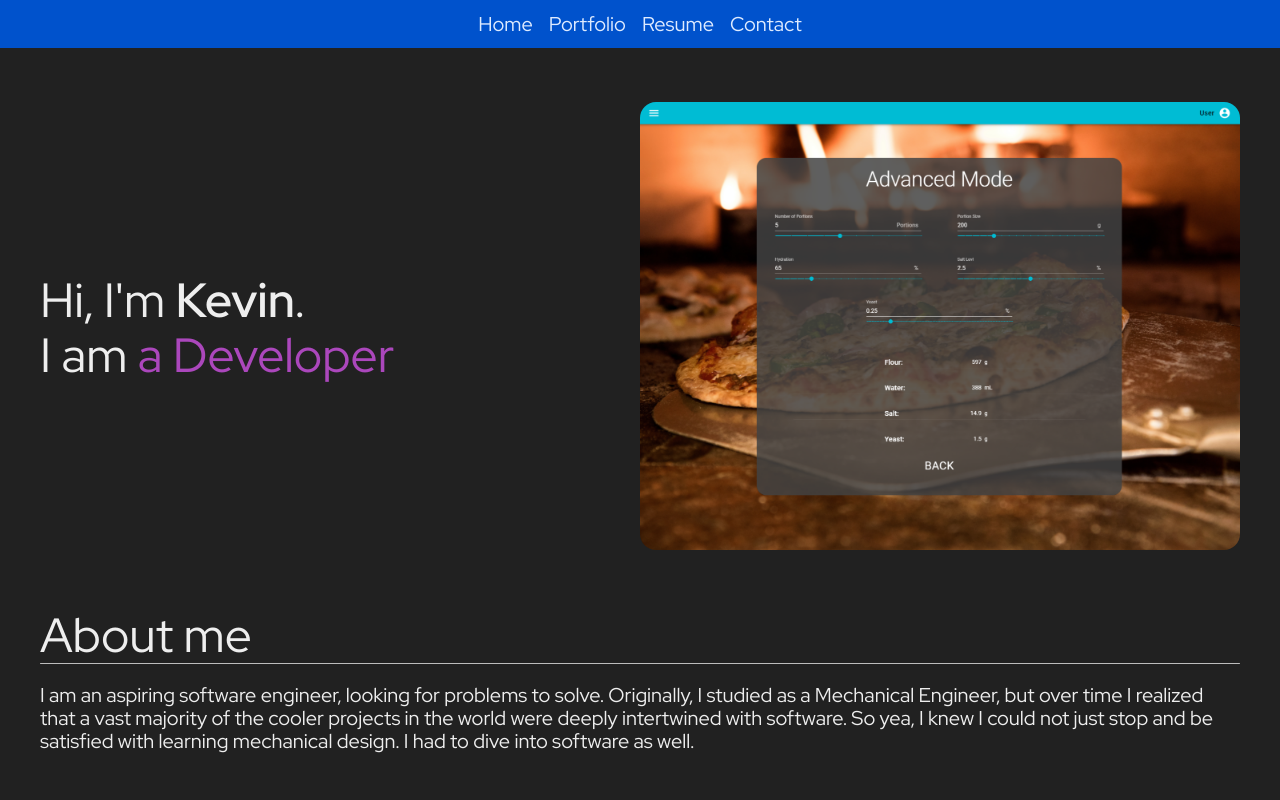
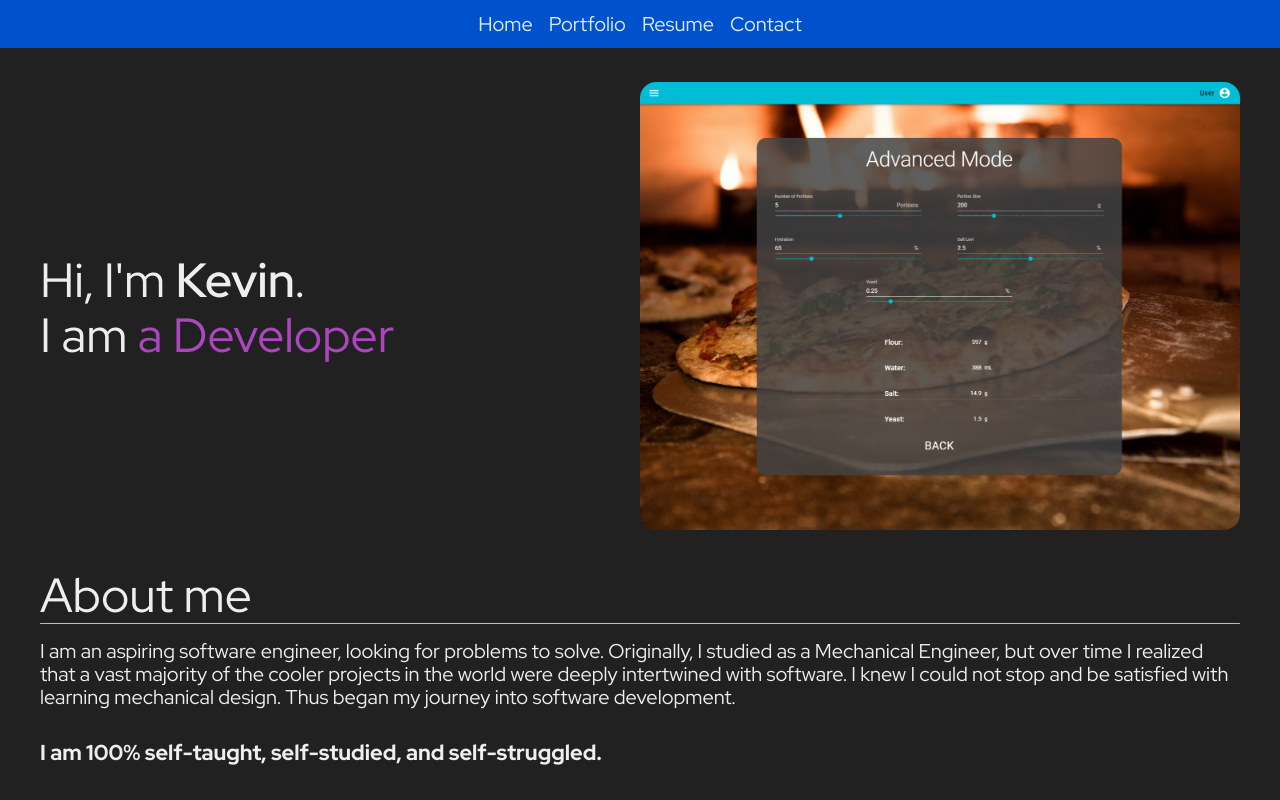
Before and after one commit to kevicha5928/portfolio, a React (Create React App) app: page / in a window 1280 px wide. Built offline with nearby package versions, Linux system fonts and the light colour scheme.

Commit message:
updating aboutme

```diff
--- a/src/Project/Pages/Home/AboutMe/index.jsx
+++ b/src/Project/Pages/Home/AboutMe/index.jsx
@@ -16,7 +16,11 @@ export default function AboutMe() {
         <Divider />
       </ButtonContainer>
 
-      <Description ref={aboutMeRef}>{aboutMe}</Description>
+      <Description ref={aboutMeRef}>{aboutMe.part1}</Description>
+      <Description bold fontSize={1.35}>
+        {aboutMe.part2}
+      </Description>
+      <Description>{aboutMe.part3}</Description>
     </MainContainer>
   );
 }
--- a/src/Project/Pages/Home/AboutMe/styles.js
+++ b/src/Project/Pages/Home/AboutMe/styles.js
@@ -1,12 +1,12 @@
 import styled from 'styled-components';
-import { color, font, mixin } from 'Shared/utils/styles';
+import { color, font, mixin, spacing } from 'Shared/utils/styles';
 
 export const MainContainer = styled.div`
   display: flex;
   flex-direction: column;
   justify-content: center;
   align-items: center;
-  margin: 0px;
+  margin-bottom: 16px;
 
   @media (max-width: 555px) {
     width: 80%;
@@ -14,9 +14,6 @@ export const MainContainer = styled.div`
 `;
 
 export const ButtonContainer = styled.div`
-  @media (max-width: 555px) {
-    height: 20vh;
-  }
   width: 100%;
   display: flex;
   flex-direction: column;
@@ -31,8 +28,16 @@ export const Button = styled.div`
 `;
 export const Description = styled.p`
   width: 100%;
-  height: 100%;
+  /* height: 100%; */
   color: ${color.textLight};
+  ${(props) => (props.bold ? font.bold : font.regular)}
+
+  ${(props) => font.sizeRem(props.fontSize ? props.fontSize : 1.25)}
+  margin: ${spacing.single(2)};
+`;
+
+export const TextItem = styled.div`
+  ${(props) => font.sizeRem(props.fontSize ? props.fontSize : 1)}
   ${font.regular}
-  ${font.sizeRem(1.25)}
+  padding-bottom: ${spacing.single(1)};
 `;
--- a/src/Project/Pages/Home/styles.js
+++ b/src/Project/Pages/Home/styles.js
@@ -14,7 +14,7 @@ export const MainContainer = styled.div`
 `;
 
 export const Grid = styled.div`
-  height: 70vh;
+  height: 65vh;
   display: flex;
   flex-direction: column;
   justify-content: flex-start;
--- a/src/Project/Pages/Portfolio/ProjectCard/index.jsx
+++ b/src/Project/Pages/Portfolio/ProjectCard/index.jsx
@@ -1,5 +1,5 @@
 import React, { useState } from 'react';
-import { Divider, Tag } from 'Shared/components';
+import { Tag } from 'Shared/components';
 import { useTransition, config } from 'react-spring';
 
 import {
@@ -39,7 +39,7 @@ export default function ProjectCard({ project }) {
             item ? (
               <Animated key={key} style={props}>
                 <TextContainer>
-                  <TextItem fontSize={2}>{project.title}</TextItem>
+                  <TextItem fontSize={1.75}>{project.title}</TextItem>
                   <TextItem>{project.description}</TextItem>
                 </TextContainer>
               </Animated>
--- a/src/Shared/constants/resume.js
+++ b/src/Shared/constants/resume.js
@@ -183,5 +183,10 @@ export const education = [
   },
 ];
 
-export const aboutMe =
-  'I am an aspiring software engineer, looking for problems to solve. Originally, I studied as a Mechanical Engineer, but over time I realized that a vast majority of the cooler projects in the world were deeply intertwined with software. So yea, I knew I could not just stop and be satisfied with learning mechanical design. I had to dive into software as well.';
+export const aboutMe = {
+  part1:
+    'I am an aspiring software engineer, looking for problems to solve. Originally, I studied as a Mechanical Engineer, but over time I realized that a vast majority of the cooler projects in the world were deeply intertwined with software. I knew I could not stop and be satisfied with learning mechanical design. Thus began my journey into software development.',
+  part2: 'I am 100% self-taught, self-studied, and self-struggled.',
+  part3:
+    "To be honest, it wasn't easy to juggle a full-time job along side learning programming and developing apps. To have to come home after a long day of work just to sit in front of a computer and be at the mercy of the internet for my undirected learning. It was hard, but I don't regret any of it. Every day it gets a little easier. Every day I learn something new, improve on a previous design, or chip away at making something new. Its certainly been a struggle, but its also been a deeply rewarding experience!",
+};
```
